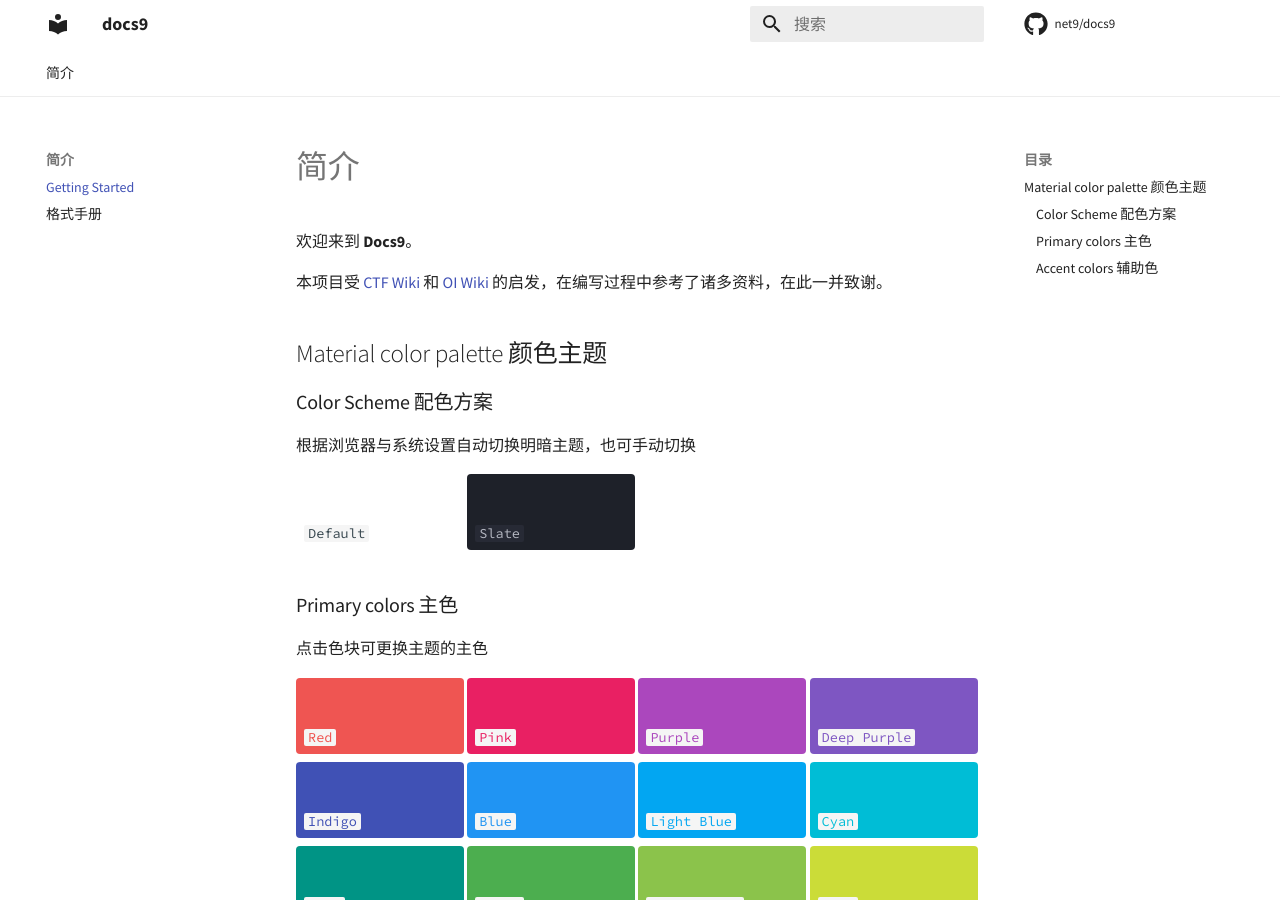
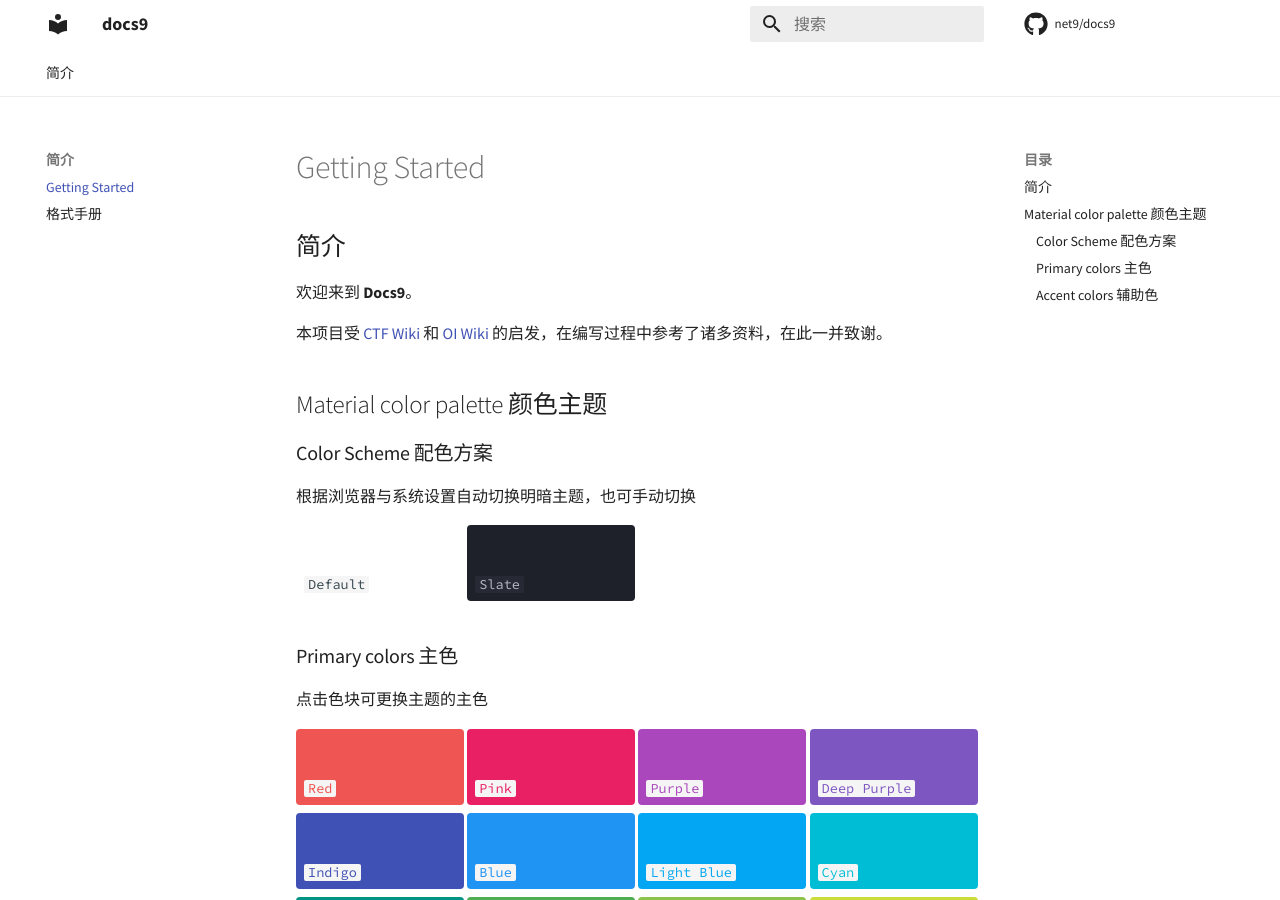
Before and after one commit to net9/docs9, an MkDocs documentation site: the page built from docs/index.md, in a window 1280 px wide and 900 px high. Built offline with MkDocs 1.6.1 and Material for MkDocs 9.7.7, drawn with Linux system fonts in a browser that asks for light colours; comment, search, counter and statistics services are not loaded.

```diff
--- a/docs/index.md
+++ b/docs/index.md
@@ -1,4 +1,4 @@
-# 简介
+## 简介
 
 欢迎来到 **Docs9**。
 
--- /dev/null
+++ b/docs/overrides/main.html
@@ -0,0 +1,13 @@
+{% extends "base.html" %}
+
+{% block content %}
+  {{ super() }}
+
+  {% if git_page_authors %}
+    <div class="md-source-date">
+      <small>
+          作者: {{ git_page_authors | default('enable mkdocs-git-authors-plugin') }}
+      </small>
+    </div>
+  {% endif %}
+{% endblock %}
--- a/mkdocs.yml
+++ b/mkdocs.yml
@@ -25,13 +25,13 @@ theme:
     repo: fontawesome/brands/github
   favicon: 'static/img/favicon.png'
   features:
-    - navigation.instant
     - navigation.tabs
     - search.suggest
     - search.highlight
   font:
     text: Source Sans Pro
     code: Source Code Pro
+  custom_dir: docs/overrides
 
 plugins:
   - search:
```
Also changed, not shown: docs/intro/format.md (+4 -6 lines).
